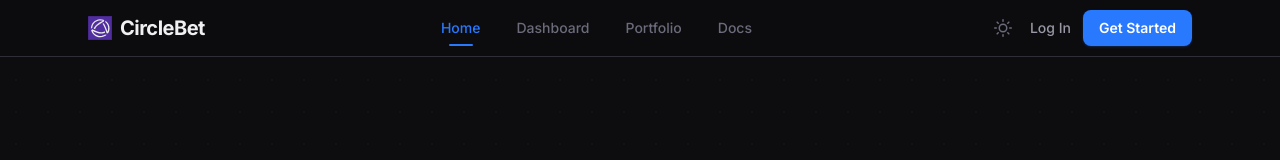
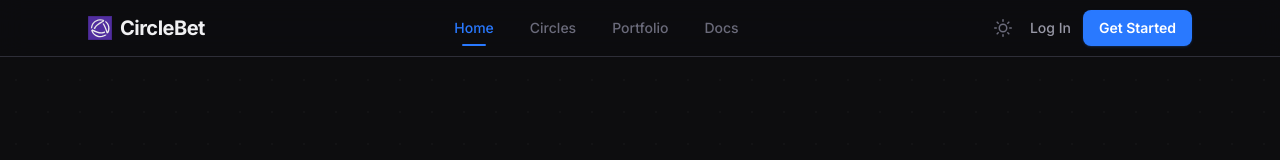
Before and after one commit to Galhadarr/circlebet, a Next.js app in the folder frontend/: page / in a window 1280 px wide. Shown: the top 160 px of the page. Built offline with nearby package versions, Linux system fonts and the light colour scheme; no server answers.

Commit message:
Rename dashboard to circles

```diff
--- a/frontend/src/app/(app)/circle/[id]/page.tsx
+++ b/frontend/src/app/(app)/circle/[id]/page.tsx
@@ -45,13 +45,13 @@ export default function CirclePage() {
     <div className="space-y-8 animate-fade-in-up" style={{ "--delay": "0s" } as React.CSSProperties}>
       {/* Back navigation */}
       <Link
-        href="/dashboard"
+        href="/circles"
         className="inline-flex items-center gap-1.5 text-sm text-text-muted hover:text-text-primary transition-colors"
       >
         <svg className="w-4 h-4" fill="none" viewBox="0 0 24 24" stroke="currentColor" strokeWidth={2}>
           <path strokeLinecap="round" strokeLinejoin="round" d="M15 19l-7-7 7-7" />
         </svg>
-        Back to dashboard
+        Back to circles
       </Link>
 
       {/* Hero banner */}
--- a/frontend/src/app/(app)/dashboard/page.tsx
+++ b/frontend/src/app/(app)/circles/page.tsx
@@ -7,7 +7,7 @@ import { CreateCircleModal } from "@/components/circles/create-circle-modal";
 import { Button } from "@/components/ui/button";
 import { Spinner } from "@/components/ui/spinner";
 
-export default function DashboardPage() {
+export default function CirclesPage() {
   const { data: circles, isLoading } = useCircles();
   const [showCreate, setShowCreate] = useState(false);
 
--- a/frontend/src/app/(app)/join/[token]/page.tsx
+++ b/frontend/src/app/(app)/join/[token]/page.tsx
@@ -23,7 +23,7 @@ export default function JoinPage() {
       },
       onError: (err) => {
         toast.error(err.message);
-        router.replace("/dashboard");
+        router.replace("/circles");
       },
     });
   }, [token, joinCircle, router]);
--- a/frontend/src/app/(auth)/login/page.tsx
+++ b/frontend/src/app/(auth)/login/page.tsx
@@ -20,7 +20,7 @@ export default function LoginPage() {
 function LoginContent() {
   const router = useRouter();
   const searchParams = useSearchParams();
-  const redirect = searchParams.get("redirect") || "/dashboard";
+  const redirect = searchParams.get("redirect") || "/circles";
   const login = useLogin();
   const googleAuth = useGoogleAuth();
   const [email, setEmail] = useState("");
@@ -34,7 +34,7 @@ function LoginContent() {
     );
   }
 
-  const registerHref = redirect !== "/dashboard"
+  const registerHref = redirect !== "/circles"
     ? `/register?redirect=${encodeURIComponent(redirect)}`
     : "/register";
 
--- a/frontend/src/app/(auth)/register/page.tsx
+++ b/frontend/src/app/(auth)/register/page.tsx
@@ -20,7 +20,7 @@ export default function RegisterPage() {
 function RegisterContent() {
   const router = useRouter();
   const searchParams = useSearchParams();
-  const redirect = searchParams.get("redirect") || "/dashboard";
+  const redirect = searchParams.get("redirect") || "/circles";
   const register = useRegister();
   const googleAuth = useGoogleAuth();
   const [email, setEmail] = useState("");
@@ -35,7 +35,7 @@ function RegisterContent() {
     );
   }
 
-  const loginHref = redirect !== "/dashboard"
+  const loginHref = redirect !== "/circles"
     ? `/login?redirect=${encodeURIComponent(redirect)}`
     : "/login";
 
--- a/frontend/src/app/page.tsx
+++ b/frontend/src/app/page.tsx
@@ -160,10 +160,10 @@ export default function LandingPage() {
             <div className="flex gap-4">
               {token ? (
                 <Link
-                  href="/dashboard"
+                  href="/circles"
                   className="px-7 py-3.5 bg-blue text-white rounded-xl font-semibold hover:opacity-90 transition shadow-lg shadow-blue/20"
                 >
-                  Go to Dashboard
+                  Go to Circles
                 </Link>
               ) : (
                 <>
@@ -271,10 +271,10 @@ export default function LandingPage() {
             Join CircleBet and start trading on the things that matter to you and your friends.
           </p>
           <Link
-            href={token ? "/dashboard" : "/register"}
+            href={token ? "/circles" : "/register"}
             className="inline-block px-8 py-4 bg-blue text-white rounded-xl font-semibold text-lg hover:opacity-90 transition shadow-lg shadow-blue/20"
           >
-            {token ? "Go to Dashboard" : "Create Your Account"}
+            {token ? "Go to Circles" : "Create Your Account"}
           </Link>
         </div>
       </section>
--- a/frontend/src/components/layout/bottom-nav.tsx
+++ b/frontend/src/components/layout/bottom-nav.tsx
@@ -5,7 +5,7 @@ import { usePathname } from "next/navigation";
 
 const links = [
   { href: "/", label: "Home", exact: true, icon: "M3 12l2-2m0 0l7-7 7 7M5 10v10a1 1 0 001 1h3m10-11l2 2m-2-2v10a1 1 0 01-1 1h-3m-4 0a1 1 0 01-1-1v-4a1 1 0 011-1h2a1 1 0 011 1v4a1 1 0 01-1 1" },
-  { href: "/dashboard", label: "Dashboard", exact: false, icon: "M4 5a1 1 0 011-1h4a1 1 0 011 1v4a1 1 0 01-1 1H5a1 1 0 01-1-1V5zm10 0a1 1 0 011-1h4a1 1 0 011 1v4a1 1 0 01-1 1h-4a1 1 0 01-1-1V5zM4 15a1 1 0 011-1h4a1 1 0 011 1v4a1 1 0 01-1 1H5a1 1 0 01-1-1v-4zm10 0a1 1 0 011-1h4a1 1 0 011 1v4a1 1 0 01-1 1h-4a1 1 0 01-1-1v-4z" },
+  { href: "/circles", label: "Circles", exact: false, icon: "M4 5a1 1 0 011-1h4a1 1 0 011 1v4a1 1 0 01-1 1H5a1 1 0 01-1-1V5zm10 0a1 1 0 011-1h4a1 1 0 011 1v4a1 1 0 01-1 1h-4a1 1 0 01-1-1V5zM4 15a1 1 0 011-1h4a1 1 0 011 1v4a1 1 0 01-1 1H5a1 1 0 01-1-1v-4zm10 0a1 1 0 011-1h4a1 1 0 011 1v4a1 1 0 01-1 1h-4a1 1 0 01-1-1v-4z" },
   { href: "/portfolio", label: "Portfolio", exact: false, icon: "M11 3.055A9.001 9.001 0 1020.945 13H11V3.055z M20.488 9H15V3.512A9.025 9.025 0 0120.488 9z" },
   { href: "/docs", label: "Docs", exact: false, icon: "M12 6.042A8.967 8.967 0 006 3.75c-1.052 0-2.062.18-3 .512v14.25A8.987 8.987 0 016 18c2.305 0 4.408.867 6 2.292m0-14.25a8.966 8.966 0 016-2.292c1.052 0 2.062.18 3 .512v14.25A8.987 8.987 0 0118 18a8.967 8.967 0 00-6 2.292m0-14.25v14.25" },
 ];
--- a/frontend/src/components/layout/header.tsx
+++ b/frontend/src/components/layout/header.tsx
@@ -8,7 +8,7 @@ import { ThemeToggle } from "@/components/theme-toggle";
 
 const navTabs = [
   { href: "/", label: "Home", exact: true, public: true },
-  { href: "/dashboard", label: "Dashboard" },
+  { href: "/circles", label: "Circles" },
   { href: "/portfolio", label: "Portfolio" },
   { href: "/docs", label: "Docs" },
 ];
```
